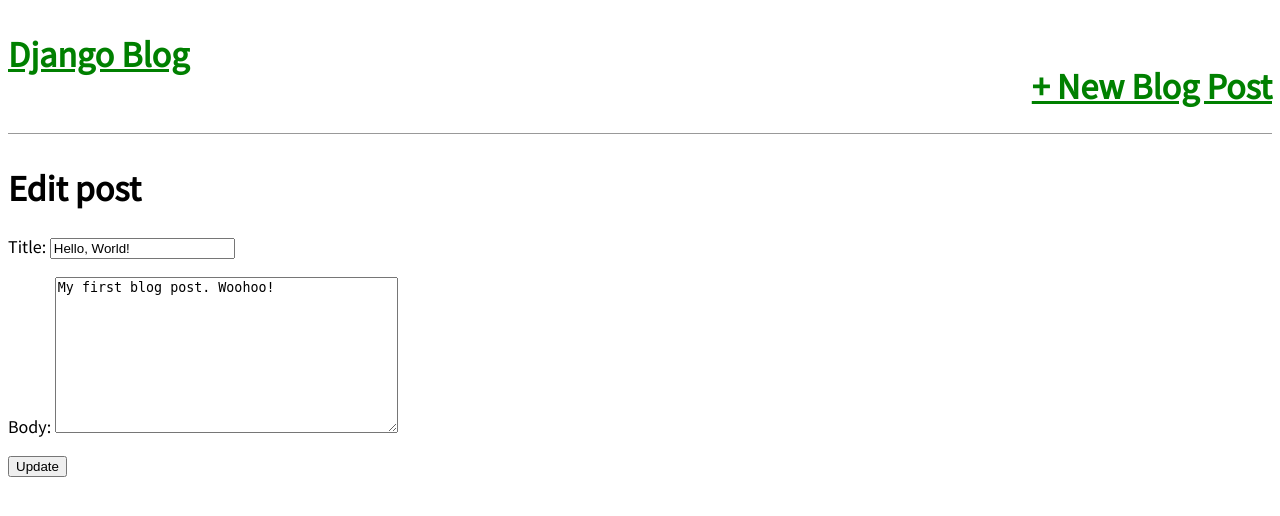
After one commit to Charles-Rocke/blog, a Django app: page /post/1/edit/ in a window 1280 px wide. The commit adds this page. Shown: the top 516 px of the page. Run offline with Django 4.2, Linux system fonts and the light colour scheme; data comes from the database, SQL or seed files in the repository; both versions use the stored data as it was after the commit.

Commit message:
added new urls

```diff
--- a/blog/urls.py
+++ b/blog/urls.py
@@ -1,9 +1,11 @@
 from django.urls import path
-from .views import BlogListView, BlogDetailView
+from .views import BlogListView, BlogDetailView, BlogCreateView, BlogUpdateView
 
 # url patterns
 urlpatterns = [
     # all entries start with post/, the primary key is represented by an integer
-    path("", BlogListView.as_view(), name = "home"),
-    path("post/<int:pk>/", BlogDetailView.as_view(), name = "post_detail")
+    path("", BlogListView.as_view(), name="home"),
+    path("post/<int:pk>/", BlogDetailView.as_view(), name="post_detail"),
+    path("post/new/", BlogCreateView.as_view(), name="post_new"),
+    path("post/<int:pk>/edit/", BlogUpdateView.as_view(), name="post_edit"),
 ]
--- a/blog/views.py
+++ b/blog/views.py
@@ -1,6 +1,6 @@
 from django.shortcuts import render
 # my imports
-from django.views.generic import ListView, DetailView
+from django.views.generic import ListView, DetailView, CreateView, UpdateView
 from .models import Post
 
 # Create your views here.
@@ -12,3 +12,15 @@ class BlogListView(ListView):
 class BlogDetailView(DetailView):
     model = Post
     template_name = "post_detail.html"
+
+
+class BlogCreateView(CreateView):
+    model = Post
+    template_name = "post_new.html"
+    fields = ["title", "author", "body"]
+
+
+class BlogUpdateView(UpdateView):
+    model = Post
+    template_name = "post_edit.html"
+    fields = ["title", "body"]
--- a/templates/base.html
+++ b/templates/base.html
@@ -6,10 +6,15 @@
         <link rel="stylesheet" href="https://fonts.googleapis.com/css?family=Source+Sans+Pro:400">
     </head>
     <body>
-        <header>
-            <h1><a href="{% url 'home' %}">Django Blog</a></h1>
-        </header>
         <div>
+            <header>
+                <div class = "nav-left">
+                    <h1><a href="{% url 'home' %}">Django Blog</a></h1>
+                </div>
+                <div class = "nav-right">
+                    <h1><a href="{% url 'post_new' %}">+ New Blog Post</a></h1>
+                </div>
+            </header>
             {% block content %}
             {% endblock content %}
         </div>
--- a/templates/post_detail.html
+++ b/templates/post_detail.html
@@ -5,4 +5,6 @@
     <h2>{{ post.title }}</h2>
     <p>{{ post.body }}</p>
 </div>
+
+<a href="{% url 'post_edit' post.pk %}">+ Edit Blog Post</a>
 {% endblock content %}
--- /dev/null
+++ b/templates/post_edit.html
@@ -0,0 +1,9 @@
+{% extends "base.html" %}
+
+{% block content %}
+<h1>Edit post</h1>
+<form action= "" method = "post">{% csrf_token %}
+    {{ form.as_p }}
+    <input type = "submit" value = "Update">
+</form>
+{% endblock content %}
```
Also changed, not shown: templates/post_new.html (added, +9 -0 lines), db.sqlite3.
